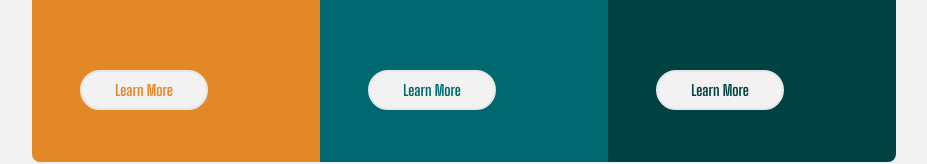
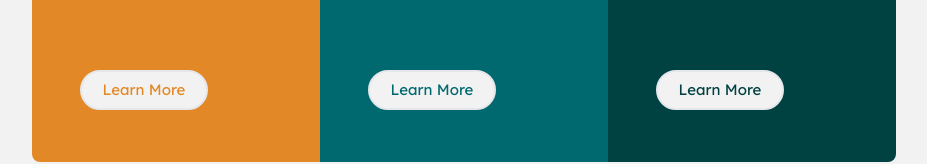
Before and after one commit to PabloGoulartn/3-column, a website: page src/index.html in a window 1280 px wide. Shown: the part 488-652 px from the top of the page, without its empty margins (176-1103 px from the left). Drawn offline with Linux system fonts and the light colour scheme.

Commit message:
correção da fonte do botão

```diff
--- a/src/index.html
+++ b/src/index.html
@@ -18,7 +18,7 @@
             <h1 class="text-3xl uppercase text-[hsl(0,0%,95%)] ml-12 h-14 ml:h-16">Sedans </h1>
             <p class="ml:w-48 w-56 h-32 ml:h-36 ml-12 text-[hsla(0,0%,100%,0.75)] font-Lexend">Choose a sedan for its affordability and excellent fuel economy. Ideal for cruising in the city or on your next road trip.</p>
 
-            <button aria-label="Learn more about Sedans" class="bg-[hsl(0,0%,95%)] text-[hsl(31,77%,52%)] rounded-full w-32 h-10 ml-12 mt-4 ml:mt-12 hover:bg-[hsl(31,77%,52%)] hover:text-[hsl(0,0%,95%)] hover:border-[hsl(0,0%,95%)] border-2">Learn More</button>
+            <button aria-label="Learn more about Sedans" class="bg-[hsl(0,0%,95%)] text-[hsl(31,77%,52%)] rounded-full w-32 h-10 ml-12 mt-4 ml:mt-12 hover:bg-[hsl(31,77%,52%)] hover:text-[hsl(0,0%,95%)] hover:border-[hsl(0,0%,95%)] border-2 font-Lexend">Learn More</button>
         </article>
 
         <article class="bg-[hsl(184,100%,22%)] w-80 ml:w-72 h-[400px] ml:h-[500px]">
@@ -29,7 +29,7 @@
             <h1 class="text-3xl uppercase text-[hsl(0,0%,95%)] ml-12 h-14 ml:h-16">SUVs</h1>
             <p class="w-56 ml:w-52 text-[hsla(0,0%,100%,0.75)] ml-12 h-32 ml:h-36 font-Lexend">Take an SUV for its spacious interior, power, and versatility. Perfect for your next family vacation and off-road adventures.</p>
 
-            <button aria-label="Learn more about SUVs" class="bg-[hsl(0,0%,95%)] text-[hsl(184,100%,22%)] rounded-full w-32 h-10 ml-12 mt-4 ml:mt-12 hover:bg-[hsl(184,100%,22%)] hover:text-[hsl(0,0%,95%)] hover:border-[hsl(0,0%,95%)] border-2">Learn More</button>
+            <button aria-label="Learn more about SUVs" class="bg-[hsl(0,0%,95%)] text-[hsl(184,100%,22%)] rounded-full w-32 h-10 ml-12 mt-4 ml:mt-12 hover:bg-[hsl(184,100%,22%)] hover:text-[hsl(0,0%,95%)] hover:border-[hsl(0,0%,95%)] border-2 font-Lexend">Learn More</button>
         </article>
 
         <article class="bg-[hsl(179,100%,13%)] w-80 ml:w-72 h-[400px] ml:h-[500px] ml:rounded-r-lg mb-10 ml:mb-0 rounded-b-lg ml:rounded-bl-none">
@@ -40,7 +40,7 @@
             <h1 class="text-3xl uppercase text-[hsl(0,0%,95%)] ml-12 h-14 ml:h-16">Luxury</h1>
             <p class="ml:w-52 w-56 text-[hsla(0,0%,100%,0.75)] ml-12 h-32 ml:h-36 font-Lexend">Cruise in the best car brands without the bloated prices. Enjoy the enhanced comfort of a luxury rental and arrive in style.</p>
 
-            <button aria-label="Learn more about Luxury" class="bg-[hsl(0,0%,95%)] text-[hsl(179,100%,13%)] rounded-full w-32 h-10 ml-12 mt-4 ml:mt-12 hover:bg-[hsl(179,100%,13%)] hover:text-[hsl(0,0%,95%)] hover:border-[hsl(0,0%,95%)] border-2">Learn More</button>
+            <button aria-label="Learn more about Luxury" class="bg-[hsl(0,0%,95%)] text-[hsl(179,100%,13%)] rounded-full w-32 h-10 ml-12 mt-4 ml:mt-12 hover:bg-[hsl(179,100%,13%)] hover:text-[hsl(0,0%,95%)] hover:border-[hsl(0,0%,95%)] border-2 font-Lexend">Learn More</button>
         </article>
     </main>
 </body>
```
